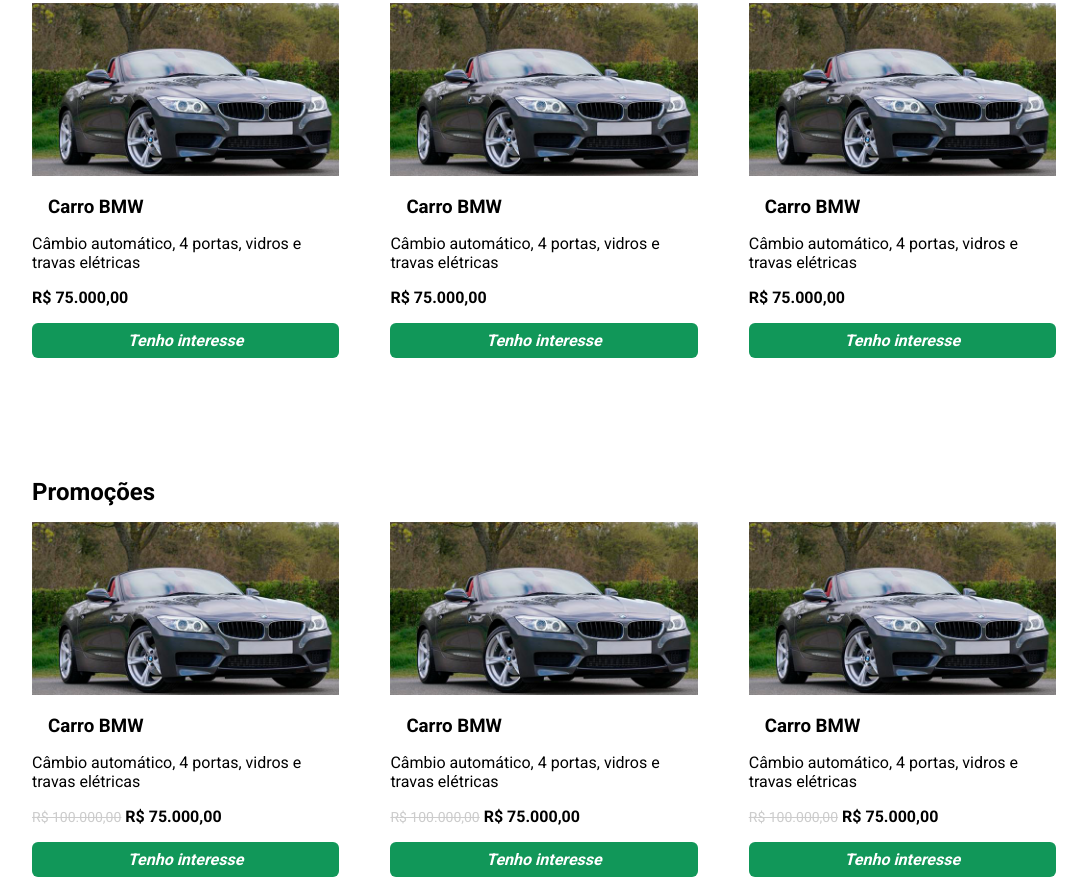
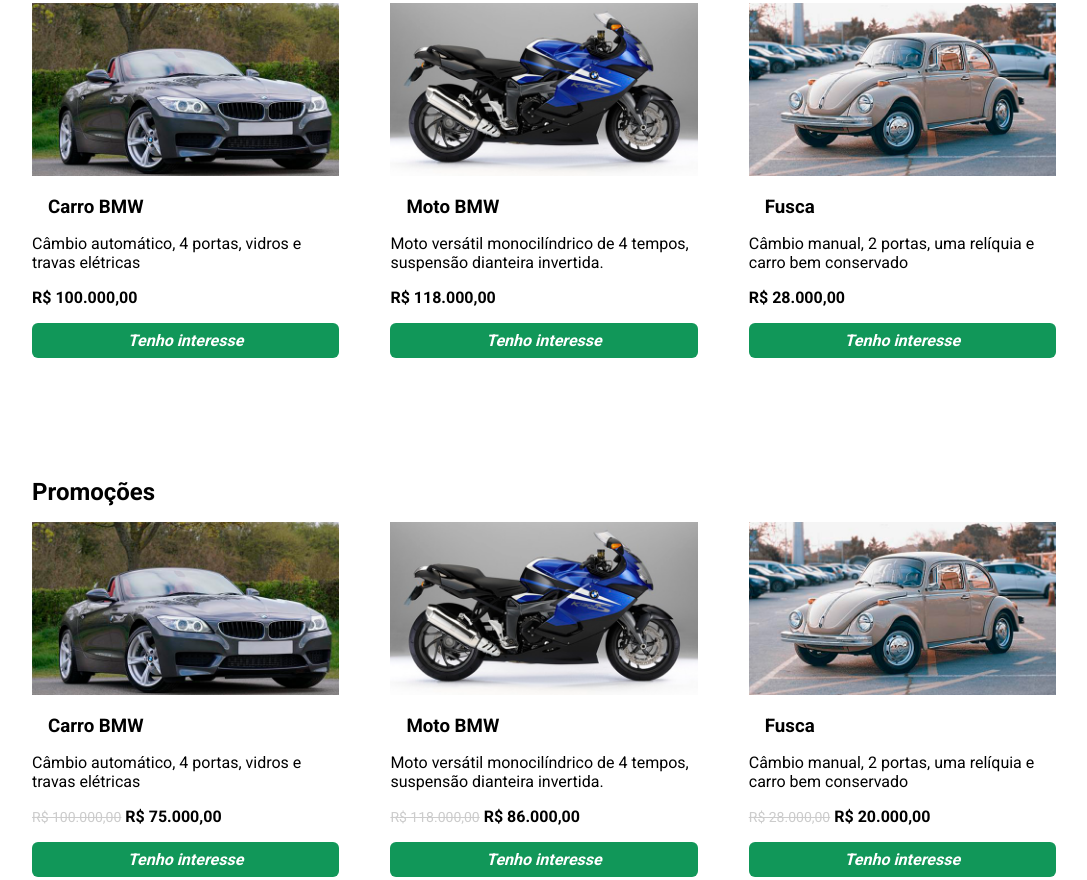
Before and after one commit to MatheusMartinsN1/ebac_motors, a plain HTML site: page index.html in a window 1280 px wide. Shown: the part 786-1666 px from the top of the page, without its empty margins (96-1183 px from the left). Drawn offline with nearby package versions, Linux system fonts and the light colour scheme.

Commit message:
Update index.html

```diff
--- a/index.html
+++ b/index.html
@@ -71,29 +71,29 @@
                         Câmbio automático, 4 portas, vidros e travas elétricas
                     </p>
                     <div class="price">
-                        <strong>R$ 75.000,00</strong>
+                        <strong>R$ 100.000,00</strong>
                     </div>
                     <button type="button">Tenho interesse</button>
                 </li>
                 <li class="itemcenter">
-                    <img src="images/carro-bmw.png" alt="">
-                    <h3>Carro BMW</h3>
+                    <img src="images/moto-bmw.png" alt="">
+                    <h3>Moto BMW</h3>
                     <p>
-                        Câmbio automático, 4 portas, vidros e travas elétricas
+                        Moto versátil monocilíndrico de 4 tempos, suspensão dianteira invertida.
                     </p>
                     <div class="price">
-                        <strong>R$ 75.000,00</strong>
+                        <strong>R$ 118.000,00</strong>
                     </div>
                     <button type="button">Tenho interesse</button>
                 </li>
                 <li>
-                    <img src="images/carro-bmw.png" alt="">
-                    <h3>Carro BMW</h3>
+                    <img src="images/fusca.png" alt="">
+                    <h3>Fusca</h3>
                     <p>
-                        Câmbio automático, 4 portas, vidros e travas elétricas
+                        Câmbio manual, 2 portas, uma relíquia e carro bem conservado
                     </p>
                     <div class="price">
-                        <strong>R$ 75.000,00</strong>
+                        <strong>R$ 28.000,00</strong>
                     </div>
                     <button type="button">Tenho interesse</button>
                 </li>
@@ -118,26 +118,26 @@
                     <button type="button">Tenho interesse</button>
                 </li>
                 <li class="itemcenter">
-                    <img src="images/carro-bmw.png" alt="">
-                    <h3>Carro BMW</h3>
+                    <img src="images/moto-bmw.png" alt="">
+                    <h3>Moto BMW</h3>
                     <p>
-                        Câmbio automático, 4 portas, vidros e travas elétricas
+                        Moto versátil monocilíndrico de 4 tempos, suspensão dianteira invertida.
                     </p>
                     <div class="price">
-                        <del>R$ 100.000,00</del>
-                        <strong>R$ 75.000,00</strong>
+                        <del>R$ 118.000,00</del>
+                        <strong>R$ 86.000,00</strong>
                     </div>
                     <button type="button">Tenho interesse</button>
                 </li>
                 <li>
-                    <img src="images/carro-bmw.png" alt="">
-                    <h3>Carro BMW</h3>
+                    <img src="images/fusca.png" alt="">
+                    <h3>Fusca</h3>
                     <p>
-                        Câmbio automático, 4 portas, vidros e travas elétricas
+                        Câmbio manual, 2 portas, uma relíquia e carro bem conservado
                     </p>
                     <div class="price">
-                        <del>R$ 100.000,00</del>
-                        <strong>R$ 75.000,00</strong>
+                        <del>R$ 28.000,00</del>
+                        <strong>R$ 20.000,00</strong>
                     </div>
                     <button type="button">Tenho interesse</button>
                 </li>
@@ -178,6 +178,7 @@
     <footer>
         <div class="container container-flex">
             <p>2025 &copy; EBAC Motors - Todos os direitos resevados</p>
+            <p>Site Educativo!</p>
             <ul class="container-flex">
                 <li>
                     <a href="#">
```
